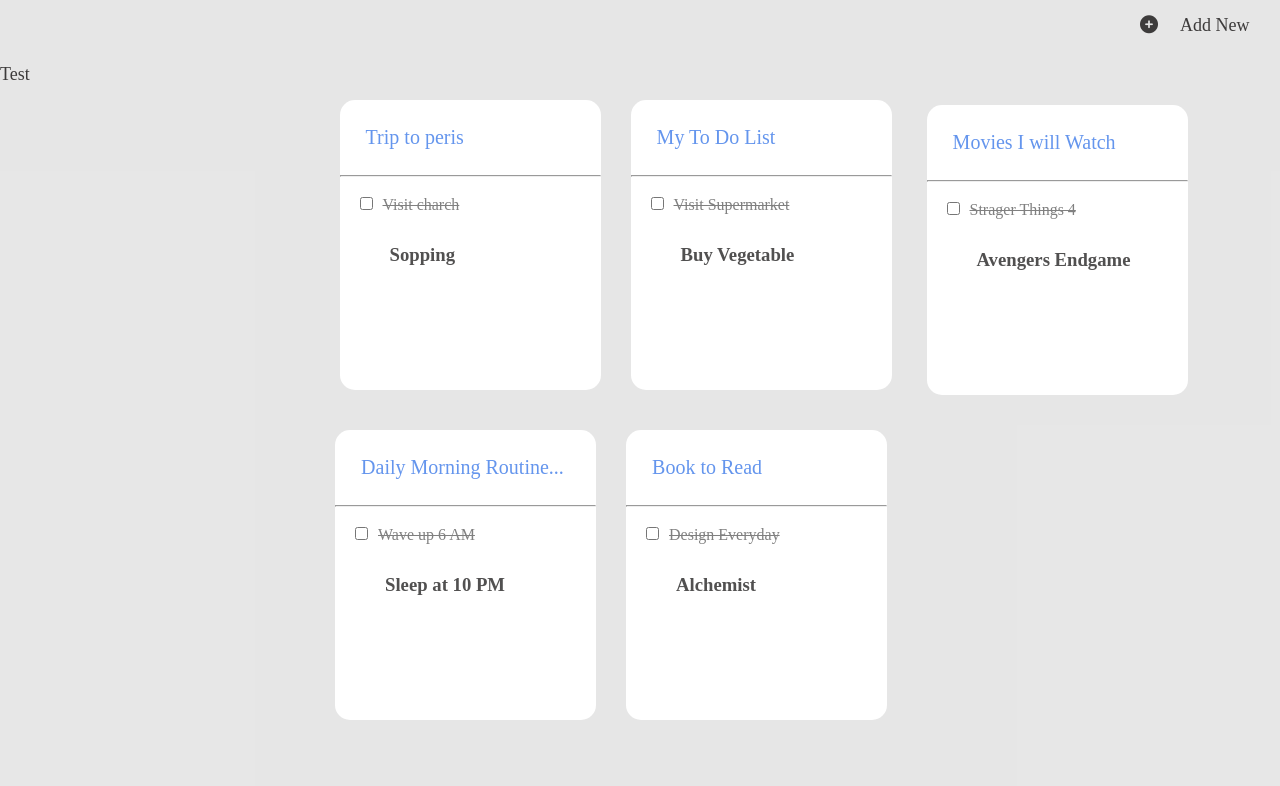
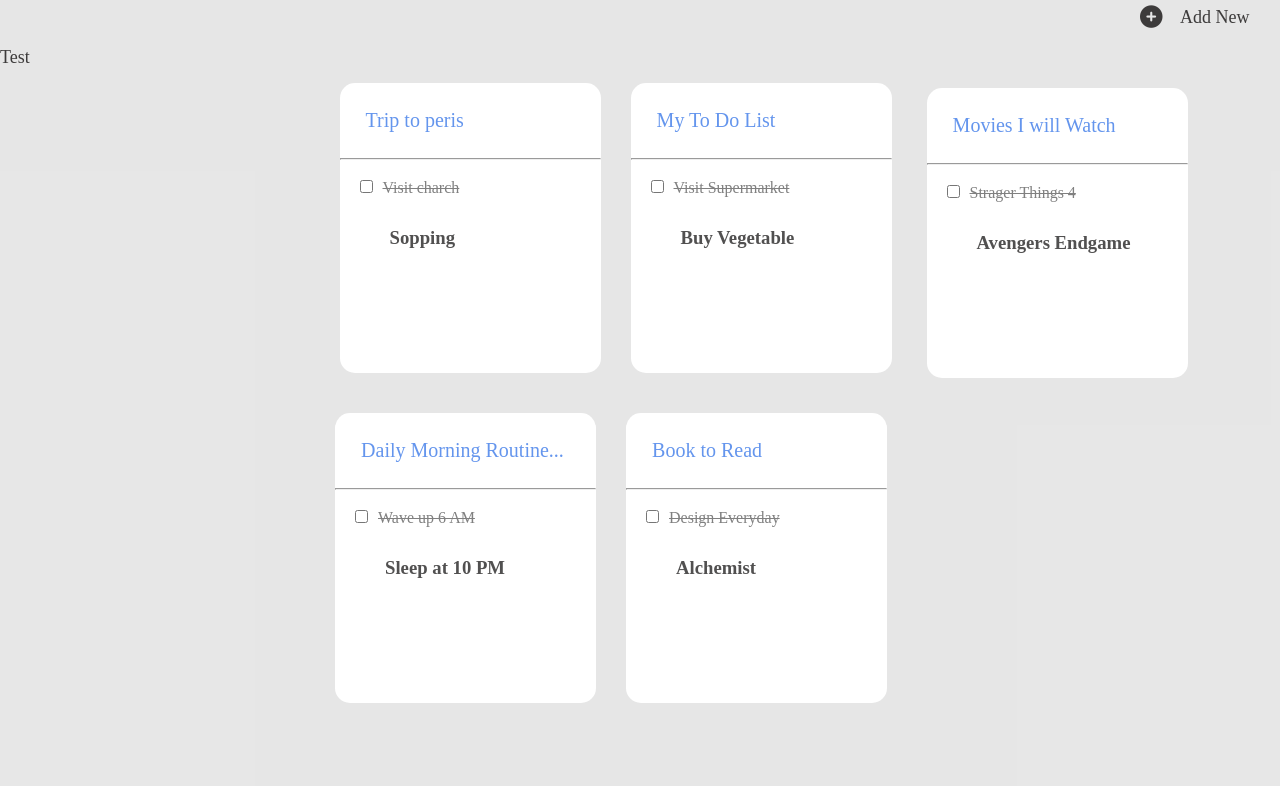
Before and after one commit to kmohit123/Tudo_project, a plain HTML site: page Task Page/index.html in a window 1280 px wide. Shown: the part 84-870 px from the top of the page. Drawn offline with Linux system fonts and the light colour scheme.

Commit message:
Update index.html

```diff
--- a/Task Page/index.html
+++ b/Task Page/index.html
@@ -15,7 +15,7 @@
        </div>
         <div class="mainbox">
             <div class="icon">
-                <a href="index1.html" class="ancor"><i class="fa-sharp fa-solid fa-circle-plus"></i>Add New Test</a>
+                <a href="index1.html" class="ancor"><i class="fa-sharp fa-solid fa-lg fa-circle-plus"></i>Add New Test</a>
             </div>
 
            <div class="box">
```
